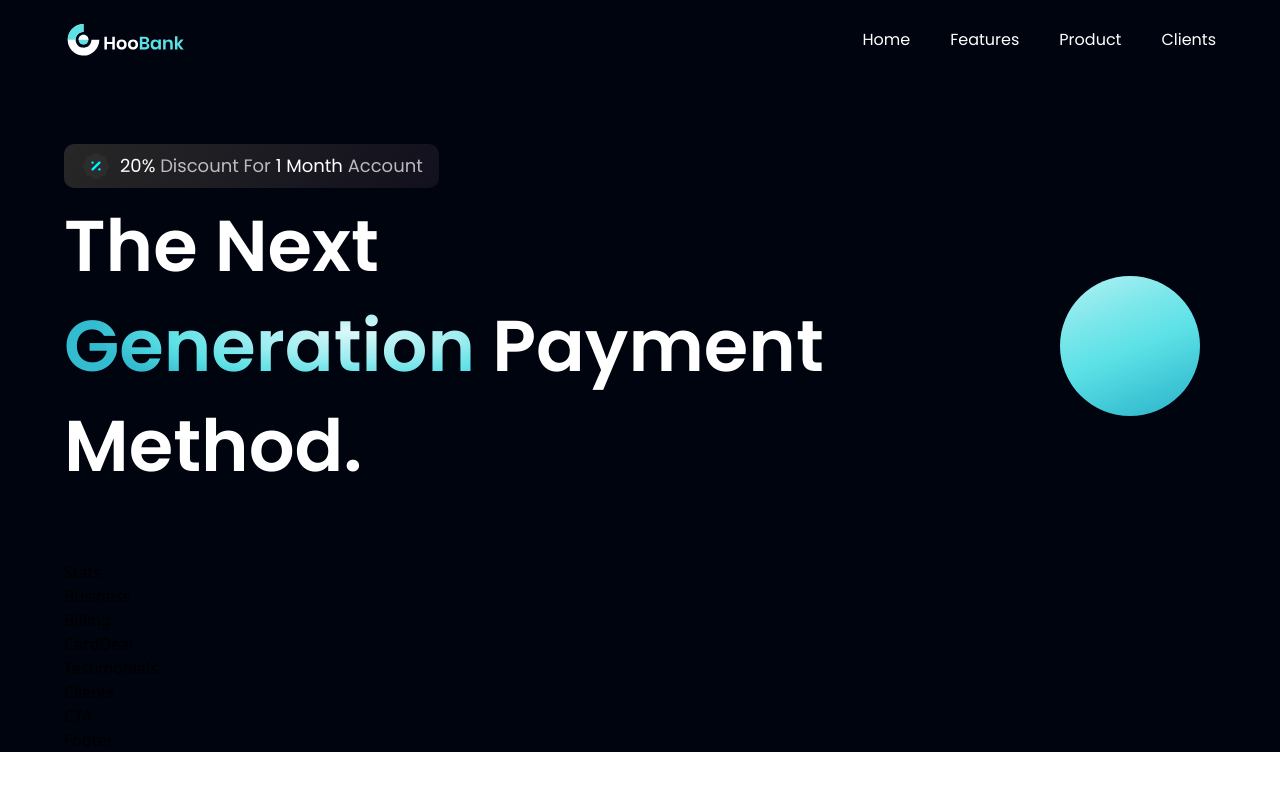
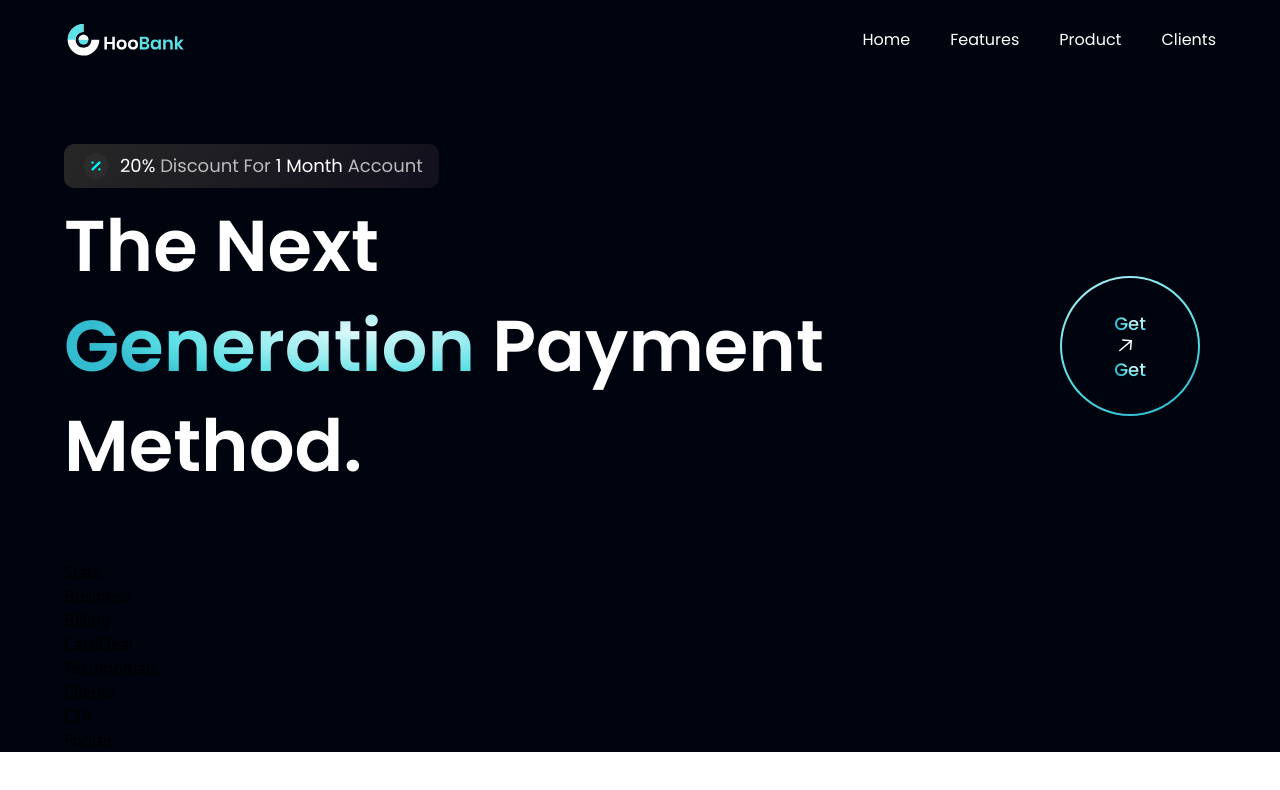
Before and after one commit to knosei/HooBank, a React (Vite) app: page / in a window 1280 px wide. Shown: the top 790 px of the page. Built offline with nearby package versions, Linux system fonts and the light colour scheme.

Commit message:
get started changes

```diff
--- a/src/components/GetStarted.jsx
+++ b/src/components/GetStarted.jsx
@@ -4,7 +4,21 @@ import { arrowUp } from '../assets';
 const GetStarted = () => (
   <div className={`${styles.flexCenter} w-[140px] h-[140px] rounded-full
   bg-blue-gradient p-[2px] cursor-pointer`}>
+    <div className={`${styles.flexCenter} flex-col bg-primary w-[100%]
+    h-[100%] rounded-full`}>
+      <div className={`${styles.flexStart} flex-row`}>
+        <p className="font-poppins font-medium text-[18px] leading-[23px]">
+          <span className='text-gradient'>Get
+          </span>
+          <img src={arrowUp} alt="arrow" className="w-[23px] h-[23px] object-contain" />
+        </p>
+      </div>
+      <p className="font-poppins font-medium text-[18px] leading-[23px]">
+          <span className='text-gradient'>Get
+          </span>
 
+      </p>
+    </div>
   </div>
 )
 
```
